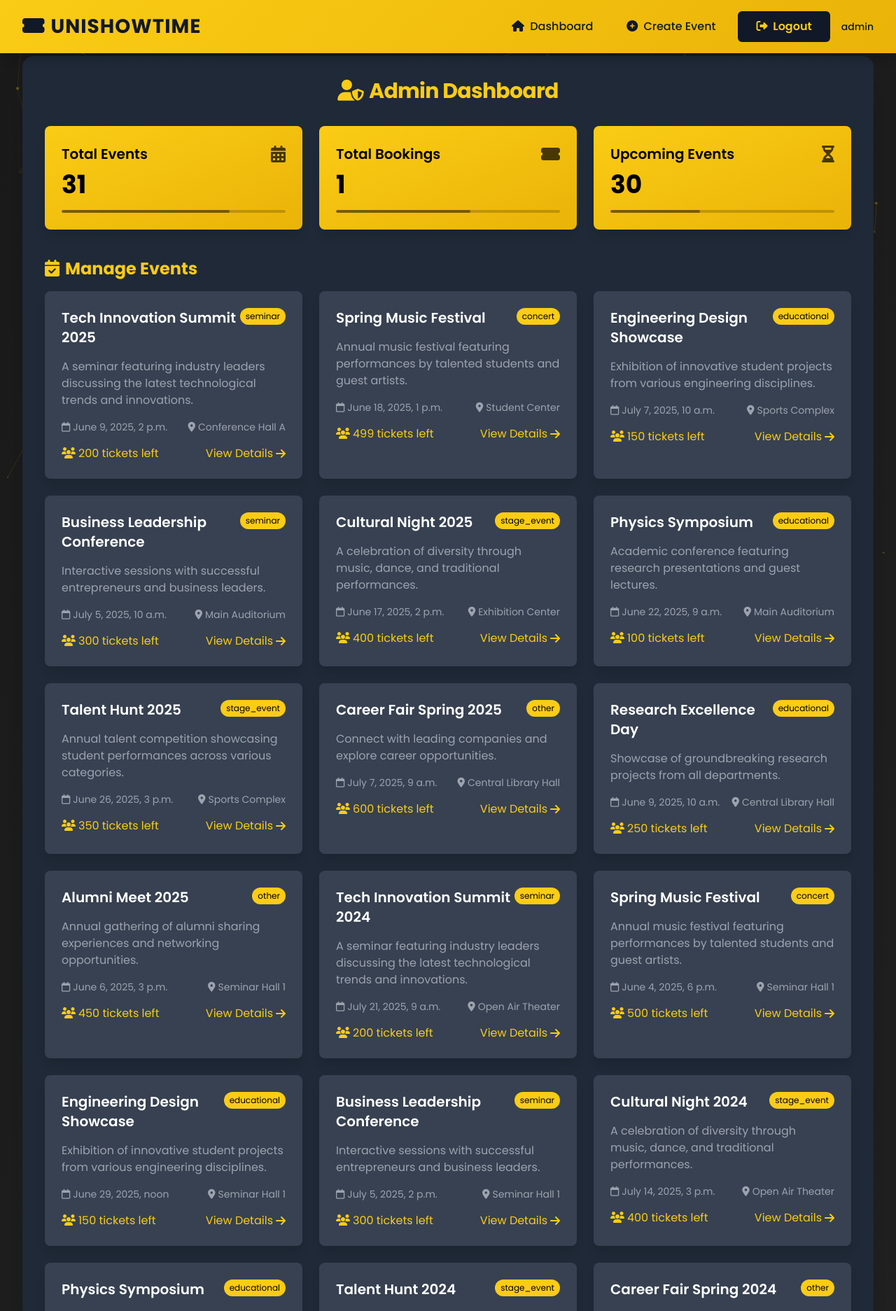
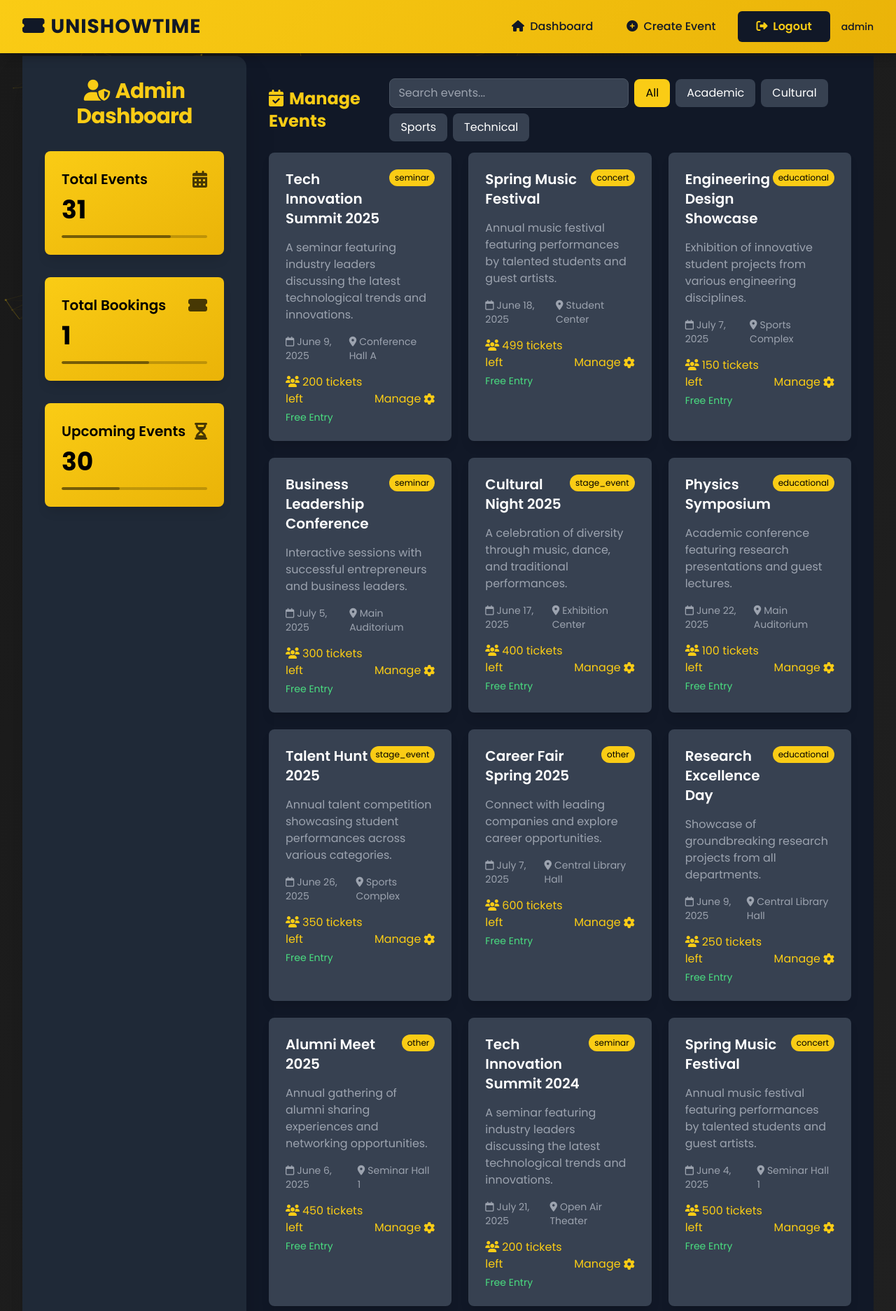
Before and after one commit to meet2109/UniShowTime, a Django app: page /admindashboard/ in a window 1280 px wide. Shown: the top 1873 px of the page at 70% size. Run offline with Django 5.2, Linux system fonts and the light colour scheme; a user stored in the database is signed in; data comes from the database, SQL or seed files in the repository; both versions use the stored data as it was after the commit; some libraries are stand-ins or nearby versions.

```diff
--- a/UniShowTime/urls.py
+++ b/UniShowTime/urls.py
@@ -16,8 +16,10 @@ Including another URLconf
 """
 from django.contrib import admin
 from django.urls import path, include
+from django.conf import settings
+from django.conf.urls.static import static
 
 urlpatterns = [
     path('admin/', admin.site.urls),
     path('', include('mainapp.urls')),
-]
+] + static(settings.MEDIA_URL, document_root=settings.MEDIA_ROOT)
--- a/mainapp/templates/dashboard/admin_dashboard.html
+++ b/mainapp/templates/dashboard/admin_dashboard.html
@@ -1,12 +1,12 @@
 {% extends "base.html" %}
 {% block content %}
-<div class="flex items-center justify-center min-h-screen">
-    <div class="w-full max-w-7xl p-8 bg-gray-800 rounded-2xl shadow-2xl">
+<div class="flex min-h-screen w-full bg-gray-900">
+    <!-- Sidebar -->
+    <aside class="w-full max-w-xs bg-gray-800 p-8 rounded-r-2xl shadow-2xl flex flex-col items-center justify-start">
         <h2 class="text-3xl font-bold mb-8 text-center text-yellow-400 tracking-tight"><i class="fas fa-user-shield mr-2"></i>Admin Dashboard</h2>
-
         <!-- Stats Section -->
-        <div class="grid grid-cols-1 sm:grid-cols-2 lg:grid-cols-3 gap-6" data-aos="fade-up">
-            <div class="bg-gradient-to-br from-yellow-400 to-yellow-500 text-black p-6 rounded-lg shadow-lg">
+        <div class="grid grid-cols-1 gap-6 w-full mb-10" data-aos="fade-up">
+            <div class="bg-gradient-to-br from-yellow-400 to-yellow-500 text-black p-6 rounded-lg shadow-lg mb-2">
                 <div class="flex items-center justify-between">
                     <h3 class="text-xl font-semibold">Total Events</h3>
                     <i class="fas fa-calendar-alt text-2xl opacity-70"></i>
@@ -16,7 +16,7 @@
                     <div class="h-full bg-black bg-opacity-40 rounded-full" style="width: 75%"></div>
                 </div>
             </div>
-            <div class="bg-gradient-to-br from-yellow-400 to-yellow-500 text-black p-6 rounded-lg shadow-lg">
+            <div class="bg-gradient-to-br from-yellow-400 to-yellow-500 text-black p-6 rounded-lg shadow-lg mb-2">
                 <div class="flex items-center justify-between">
                     <h3 class="text-xl font-semibold">Total Bookings</h3>
                     <i class="fas fa-ticket-alt text-2xl opacity-70"></i>
@@ -37,31 +37,24 @@
                 </div>
             </div>
         </div>
-
+    </aside>
+    <!-- Main Content -->
+    <main class="flex-1 flex flex-col items-center justify-start p-8">
         <!-- Manage Events Section -->
-        <div class="mt-10" data-aos="fade-up" data-aos-delay="100">
-            <h3 class="text-2xl font-bold text-yellow-400 mb-4"><i class="fas fa-calendar-check mr-2"></i>Manage Events</h3>
-            <div class="grid grid-cols-1 sm:grid-cols-2 lg:grid-cols-3 gap-6">
-                {% for event in events %}
-                    <div class="bg-gray-700 text-white p-6 rounded-lg shadow-lg">
-                        <div class="flex justify-between items-start mb-4">
-                            <h4 class="text-xl font-semibold">{{ event.title }}</h4>
-                            <span class="px-2 py-1 bg-yellow-400 text-xs text-black rounded-full">{{ event.category }}</span>
-                        </div>
-                        <p class="text-gray-400 mt-2">{{ event.description|truncatewords:20 }}</p>
-                        <div class="flex justify-between items-center mt-4 text-sm text-gray-400">
-                            <span><i class="far fa-calendar mr-1"></i>{{ event.date }}</span>
-                            <span><i class="fas fa-map-marker-alt mr-1"></i>{{ event.location }}</span>
-                        </div>
-                        <div class="mt-4 flex justify-between items-center">
-                            <span class="text-yellow-400"><i class="fas fa-users mr-1"></i>{{ event.tickets_left }} tickets left</span>
-                            <a href="{% url 'admin_event_details' event.id %}" class="text-yellow-400 hover:text-yellow-300 flex items-center">
-                                <span>View Details</span>
-                                <i class="fas fa-arrow-right ml-1"></i>
-                            </a>
-                        </div>
-                    </div>
-                {% endfor %}
+        <div class="w-full max-w-5xl mx-auto" data-aos="fade-up" data-aos-delay="100">
+            <div class="flex flex-col sm:flex-row justify-between items-center mb-4">
+                <h3 class="text-2xl font-bold text-yellow-400 mb-2 sm:mb-0"><i class="fas fa-calendar-check mr-2"></i>Manage Events</h3>
+                <div class="flex flex-wrap items-center gap-2">
+                    <input id="event-search" type="text" placeholder="Search events..." class="px-3 py-2 rounded-lg bg-gray-700 text-white border border-gray-600 focus:outline-none focus:ring-2 focus:ring-yellow-400" />
+                    <button type="button" data-category="" class="filter-btn category-btn {% if not request.GET.category %}bg-yellow-400 text-black{% else %}bg-gray-700 text-white{% endif %} px-4 py-2 rounded-lg hover:bg-yellow-300 hover:text-black transition-colors">All</button>
+                    <button type="button" data-category="academic" class="filter-btn category-btn {% if request.GET.category == 'academic' %}bg-yellow-400 text-black{% else %}bg-gray-700 text-white{% endif %} px-4 py-2 rounded-lg hover:bg-yellow-300 hover:text-black transition-colors">Academic</button>
+                    <button type="button" data-category="cultural" class="filter-btn category-btn {% if request.GET.category == 'cultural' %}bg-yellow-400 text-black{% else %}bg-gray-700 text-white{% endif %} px-4 py-2 rounded-lg hover:bg-yellow-300 hover:text-black transition-colors">Cultural</button>
+                    <button type="button" data-category="sports" class="filter-btn category-btn {% if request.GET.category == 'sports' %}bg-yellow-400 text-black{% else %}bg-gray-700 text-white{% endif %} px-4 py-2 rounded-lg hover:bg-yellow-300 hover:text-black transition-colors">Sports</button>
+                    <button type="button" data-category="technical" class="filter-btn category-btn {% if request.GET.category == 'technical' %}bg-yellow-400 text-black{% else %}bg-gray-700 text-white{% endif %} px-4 py-2 rounded-lg hover:bg-yellow-300 hover:text-black transition-colors">Technical</button>
+                </div>
+            </div>
+            <div id="events-grid" class="grid grid-cols-1 sm:grid-cols-2 lg:grid-cols-3 gap-6 w-full">
+                {% include 'dashboard/partials/event_list.html' %}
             </div>
             <div class="mt-6 text-center">
                 <a href="{% url 'create_event' %}" class="inline-block bg-yellow-400 text-black px-6 py-3 rounded-lg hover:bg-yellow-300 transition transform hover:-translate-y-1 hover:shadow-lg">
@@ -69,41 +62,23 @@
                 </a>
             </div>
         </div>
-
         <!-- Manage Users Section -->
-        <div class="mt-10" data-aos="fade-up" data-aos-delay="200">
-            <div class="flex justify-between items-center mb-4">
-                <h3 class="text-2xl font-bold text-yellow-400"><i class="fas fa-users-cog mr-2"></i>Manage Users</h3>
-                <select class="bg-gray-700 text-white px-4 py-2 rounded-lg border border-yellow-400 focus:outline-none focus:ring-2 focus:ring-yellow-400" onchange="window.location.href=this.value">
-                    <option value="">Filter by Role</option>
-                    <option value="?role=student">Students</option>
-                    <option value="?role=admin">Teachers</option>
-                    <option value="?role=superadmin">Admins</option>
-                </select>
+        <div class="mt-10 w-full max-w-5xl mx-auto" data-aos="fade-up" data-aos-delay="200">
+            <div class="flex flex-col sm:flex-row justify-between items-center mb-4">
+                <h3 class="text-2xl font-bold text-yellow-400 mb-2 sm:mb-0"><i class="fas fa-users-cog mr-2"></i>Manage Users</h3>
+                <div class="flex items-center space-x-4">
+                    <input id="user-search" type="text" placeholder="Search users..." class="px-3 py-2 rounded-lg bg-gray-700 text-white border border-gray-600 focus:outline-none focus:ring-2 focus:ring-yellow-400 mr-2" />
+                    <button type="button" data-role="" class="filter-btn user-role-btn role-btn {% if not request.GET.role %}bg-yellow-400 text-black{% else %}bg-gray-700 text-white{% endif %} px-4 py-2 rounded-lg hover:bg-yellow-300 hover:text-black transition-colors">All</button>
+                    <button type="button" data-role="student" class="filter-btn user-role-btn role-btn {% if request.GET.role == 'student' %}bg-yellow-400 text-black{% else %}bg-gray-700 text-white{% endif %} px-4 py-2 rounded-lg hover:bg-yellow-300 hover:text-black transition-colors">Student</button>
+                    <button type="button" data-role="admin" class="filter-btn user-role-btn role-btn {% if request.GET.role == 'admin' %}bg-yellow-400 text-black{% else %}bg-gray-700 text-white{% endif %} px-4 py-2 rounded-lg hover:bg-yellow-300 hover:text-black transition-colors">Admin</button>
+                </div>
             </div>
-            <div class="grid grid-cols-1 sm:grid-cols-2 lg:grid-cols-3 gap-6">
-                {% for user in users %}
-                    <div class="bg-gray-700 text-white p-6 rounded-lg shadow-lg">
-                        <div class="flex items-center space-x-4 mb-4">
-                            <div class="w-12 h-12 bg-yellow-400 rounded-full flex items-center justify-center text-black font-bold">
-                                {{ user.username|first|upper }}
-                            </div>
-                            <div>
-                                <h4 class="text-xl font-semibold">{{ user.username }}</h4>
-                                <p class="text-yellow-400 text-sm">{{ user.role }}</p>
-                            </div>
-                        </div>
-                        <div class="flex justify-between items-center mt-4">
-                            <span class="text-gray-400 text-sm"><i class="fas fa-envelope mr-1"></i>{{ user.email }}</span>
-                            <a href="{% url 'admin_user_details' user.id %}" class="text-yellow-400 hover:text-yellow-300 flex items-center">
-                                <span>View Details</span>
-                                <i class="fas fa-arrow-right ml-1"></i>
-                            </a>
-                        </div>
-                    </div>
-                {% endfor %}
+            <div id="users-grid" class="grid grid-cols-1 sm:grid-cols-2 lg:grid-cols-3 gap-6 w-full">
+                {% include 'dashboard/partials/user_list.html' %}
             </div>
         </div>
+    </main>
+</div>
 
         <!-- Help Section -->
         <div class="mt-10 text-center p-6 bg-gray-700 rounded-lg shadow-lg" data-aos="fade-up" data-aos-delay="300">
@@ -115,4 +90,91 @@
         </div>
     </div>
 </div>
+<script>
+document.addEventListener('DOMContentLoaded', function() {
+    const eventsContainer = document.querySelector('#events-grid');
+    const usersContainer = document.querySelector('#users-grid');
+    const categoryButtons = document.querySelectorAll('.category-btn');
+    const roleButtons = document.querySelectorAll('.role-btn');
+
+    function updateEvents(category, search) {
+        const params = new URLSearchParams();
+        if (category) params.append('category', category);
+        if (search) params.append('search', search);
+        fetch(`/filter-events/?${params.toString()}`)
+            .then(response => response.json())
+            .then(data => {
+                eventsContainer.innerHTML = data.html;
+                // Update button states
+                categoryButtons.forEach(btn => {
+                    if (btn.dataset.category === category) {
+                        btn.classList.add('bg-yellow-400', 'text-black');
+                        btn.classList.remove('bg-gray-700', 'text-white');
+                    } else {
+                        btn.classList.remove('bg-yellow-400', 'text-black');
+                        btn.classList.add('bg-gray-700', 'text-white');
+                    }
+                });
+            })
+            .catch(error => console.error('Error:', error));
+    }
+
+    function updateUsers(role, search) {
+        const params = new URLSearchParams();
+        if (role) params.append('role', role);
+        if (search) params.append('search', search);
+        fetch(`/filter-users/?${params.toString()}`)
+            .then(response => response.json())
+            .then(data => {
+                usersContainer.innerHTML = data.html;
+                // Update button states
+                roleButtons.forEach(btn => {
+                    if (btn.dataset.role === role) {
+                        btn.classList.add('bg-yellow-400', 'text-black');
+                        btn.classList.remove('bg-gray-700', 'text-white');
+                    } else {
+                        btn.classList.remove('bg-yellow-400', 'text-black');
+                        btn.classList.add('bg-gray-700', 'text-white');
+                    }
+                });
+            })
+            .catch(error => console.error('Error:', error));
+    }
+
+    let currentCategory = '';
+    let currentEventSearch = '';
+    let currentRole = '';
+    let currentUserSearch = '';
+
+    categoryButtons.forEach(button => {
+        button.addEventListener('click', function() {
+            currentCategory = this.dataset.category;
+            updateEvents(currentCategory, currentEventSearch);
+        });
+    });
+
+    roleButtons.forEach(button => {
+        button.addEventListener('click', function() {
+            currentRole = this.dataset.role;
+            updateUsers(currentRole, currentUserSearch);
+        });
+    });
+
+    const eventSearchInput = document.getElementById('event-search');
+    if (eventSearchInput) {
+        eventSearchInput.addEventListener('input', function() {
+            currentEventSearch = this.value;
+            updateEvents(currentCategory, currentEventSearch);
+        });
+    }
+
+    const userSearchInput = document.getElementById('user-search');
+    if (userSearchInput) {
+        userSearchInput.addEventListener('input', function() {
+            currentUserSearch = this.value;
+            updateUsers(currentRole, currentUserSearch);
+        });
+    }
+});
+</script>
 {% endblock %}
--- /dev/null
+++ b/mainapp/templates/dashboard/partials/event_list.html
@@ -0,0 +1,38 @@
+{% for event in events %}
+    <div class="bg-gray-700 text-white p-6 rounded-lg shadow-lg transform hover:scale-105 transition-transform duration-200">
+        <div class="flex justify-between items-start mb-4">
+            <h4 class="text-xl font-semibold">{{ event.title }}</h4>
+            <span class="px-2 py-1 bg-yellow-400 text-xs text-black rounded-full">{{ event.category }}</span>
+        </div>
+        <p class="text-gray-400 mt-2">{{ event.description|truncatewords:20 }}</p>
+        <div class="flex justify-between items-center mt-4 text-sm text-gray-400">
+            <span><i class="far fa-calendar mr-1"></i>{{ event.date|date:"F j, Y" }}</span>
+            <span><i class="fas fa-map-marker-alt mr-1"></i>{{ event.location }}</span>
+        </div>
+        <div class="mt-4 flex justify-between items-center">
+            <div class="flex flex-col">
+                <span class="text-yellow-400"><i class="fas fa-users mr-1"></i>{{ event.tickets_left }} tickets left</span>
+                <span class="text-sm mt-1">
+                    {% if event.is_free %}
+                        <span class="text-green-400">Free Entry</span>
+                    {% else %}
+                        <span class="text-yellow-400">${{ event.ticket_price }}</span>
+                    {% endif %}
+                </span>
+            </div>
+            <div class="flex items-center space-x-2">
+                {% if request.user.role == 'admin' or request.user.role == 'superadmin' %}
+                    <a href="{% url 'admin_event_details' event.id %}" class="text-yellow-400 hover:text-yellow-300 flex items-center">
+                        <span>Manage</span>
+                        <i class="fas fa-cog ml-1"></i>
+                    </a>
+                {% else %}
+                    <a href="{% url 'event_details' event.id %}" class="text-yellow-400 hover:text-yellow-300 flex items-center">
+                        <span>Book Now</span>
+                        <i class="fas fa-ticket-alt ml-1"></i>
+                    </a>
+                {% endif %}
+            </div>
+        </div>
+    </div>
+{% endfor %}
--- /dev/null
+++ b/mainapp/templates/dashboard/partials/user_list.html
@@ -0,0 +1,20 @@
+{% for user in users %}
+    <div class="bg-gray-700 text-white p-6 rounded-lg shadow-lg">
+        <div class="flex items-center space-x-4 mb-4">
+            <div class="w-12 h-12 bg-yellow-400 rounded-full flex items-center justify-center text-black font-bold">
+                {{ user.username|first|upper }}
+            </div>
+            <div>
+                <h4 class="text-xl font-semibold">{{ user.username }}</h4>
+                <p class="text-yellow-400 text-sm">{{ user.role }}</p>
+            </div>
+        </div>
+        <div class="flex justify-between items-center mt-4">
+            <span class="text-gray-400 text-sm"><i class="fas fa-envelope mr-1"></i>{{ user.email }}</span>
+            <a href="{% url 'admin_user_details' user.id %}" class="text-yellow-400 hover:text-yellow-300 flex items-center">
+                <span>View Details</span>
+                <i class="fas fa-arrow-right ml-1"></i>
+            </a>
+        </div>
+    </div>
+{% endfor %}
--- a/mainapp/urls.py
+++ b/mainapp/urls.py
@@ -6,6 +6,9 @@ def home_redirect(request):
     return redirect('dashboard')
 
 urlpatterns = [
+    # Filter endpoints
+    path('filter-events/', views.filter_events, name='filter_events'),
+    path('filter-users/', views.filter_users, name='filter_users'),
     path('', home_redirect),
     path('superadmin/', views.superadmin_dashboard, name='superadmin_dashboard'),
     path('user/<int:user_id>/', views.admin_user_details, name='admin_user_details'),
@@ -20,6 +23,7 @@ urlpatterns = [
     path('ticket/<int:ticket_id>/qr/', views.qr_view, name='qr_view'),
     path('ticket/<int:ticket_id>/download/', views.qr_download, name='qr_download'),
     path('event/<int:event_id>/', views.event_details, name='event_details'),
+    path('event/<int:event_id>/book/', views.book_ticket, name='book_ticket'),
     path('event/<int:event_id>/admin/', views.admin_event_details, name='admin_event_details'),
     path('event/<int:event_id>/memories/', views.event_memories, name='event_memories'),
     path('department/<int:department_id>/', views.department_details, name='department_details'),
--- a/mainapp/views.py
+++ b/mainapp/views.py
@@ -2,7 +2,8 @@ from django.shortcuts import render, redirect, get_object_or_404
 from django.contrib.auth import login, logout, authenticate
 from django.contrib.auth.decorators import login_required
 from django.contrib import messages
-from django.http import HttpResponseForbidden
+from django.http import HttpResponseForbidden, JsonResponse
+from django.template.loader import render_to_string
 from django.utils import timezone
 
 from .forms import CustomUserRegisterForm, CustomLoginForm
@@ -120,11 +121,24 @@ def admin_dashboard(request):
     if request.user.role not in ['admin', 'superadmin']:
         return redirect('dashboard')
 
-    total_events = Event.objects.count()
-    total_bookings = sum(event.ticket_set.count() for event in Event.objects.all())
-    upcoming_events = Event.objects.filter(date__gte=timezone.now()).count()
+    # Apply filters
     events = Event.objects.all()
     users = CustomUser.objects.all()
+
+    # Filter users by role
+    role_filter = request.GET.get('role')
+    if role_filter:
+        users = users.filter(role=role_filter)
+
+    # Filter events by category
+    category_filter = request.GET.get('category')
+    if category_filter:
+        events = events.filter(category=category_filter)
+
+    # Calculate statistics
+    total_events = Event.objects.count()
+    total_bookings = Ticket.objects.count()
+    upcoming_events = Event.objects.filter(date__gte=timezone.now()).count()
 
     return render(request, 'dashboard/admin_dashboard.html', {
         'total_events': total_events,
@@ -135,16 +149,93 @@ def admin_dashboard(request):
     })
 
 @login_required
+def filter_events(request):
+    if request.user.role not in ['admin', 'superadmin']:
+        return HttpResponseForbidden()
+
+    category = request.GET.get('category')
+    search = request.GET.get('search', '').strip()
+    events = Event.objects.all()
+
+    if category:
+        events = events.filter(category=category)
+    if search:
+        events = events.filter(
+            title__icontains=search
+        )
+
+    html = render_to_string('dashboard/partials/event_list.html', {
+        'events': events
+    })
+
+    return JsonResponse({'html': html})
+
+@login_required
+def filter_users(request):
+    if request.user.role not in ['admin', 'superadmin']:
+        return HttpResponseForbidden()
+
+    role = request.GET.get('role')
+    search = request.GET.get('search', '').strip()
+    users = CustomUser.objects.all()
+
+    if role:
+        users = users.filter(role=role)
+    if search:
+        users = users.filter(
+            username__icontains=search
+        )
+
+    html = render_to_string('dashboard/partials/user_list.html', {
+        'users': users
+    })
+
+    return JsonResponse({'html': html})
+
 def event_details(request, event_id):
     event = get_object_or_404(Event, id=event_id)
-    tickets_available = event.tickets_left()
-    user_has_ticket = Ticket.objects.filter(event=event, user=request.user).exists()
+    user_has_ticket = False
+    user_ticket = None
 
-    return render(request, 'mainapp/event_details.html', {
+    if request.user.is_authenticated:
+        user_ticket = Ticket.objects.filter(event=event, user=request.user).first()
+        user_has_ticket = user_ticket is not None
+
+    context = {
         'event': event,
-        'tickets_available': tickets_available,
-        'user_has_ticket': user_has_ticket
-    })
+        'user_has_ticket': user_has_ticket,
+        'user_ticket': user_ticket
+    }
+    return render(request, 'mainapp/event_detail.html', context)
+
+@login_required
+def book_ticket(request, event_id):
+    event = get_object_or_404(Event, id=event_id)
+
+    # Check if user already has a ticket
+    if Ticket.objects.filter(event=event, user=request.user).exists():
+        messages.error(request, 'You already have a ticket for this event!')
+        return redirect('event_details', event_id=event_id)
+
+    # Check if tickets are available
+    if event.tickets_left() <= 0:
+        messages.error(request, 'Sorry, this event is sold out!')
+        return redirect('event_details', event_id=event_id)
+
+    # Handle payment if event is not free
+    if not event.is_free:
+        # Add your payment processing logic here
+        # For now, we'll just create the ticket
+        pass
+
+    # Create ticket
+    ticket = Ticket.objects.create(
+        event=event,
+        user=request.user
+    )
+
+    messages.success(request, 'Ticket booked successfully!')
+    return redirect('qr_view', ticket_id=ticket.id)
 
 @login_required
 def admin_event_details(request, event_id):
```
Also changed, not shown: mainapp/forms.py (+7 -1 lines), mainapp/models.py (+8 -1 lines), mainapp/templates/mainapp/event_detail.html (added, +99 -0 lines), mainapp/templates/mainapp/user_details.html (added, +76 -0 lines), db.sqlite3, mainapp/migrations/0006_event_ticket_price.py (added), media/event_images/agrobrain_flowchart.png (added), media/qrcodes/qr_meet_2.png (added).
